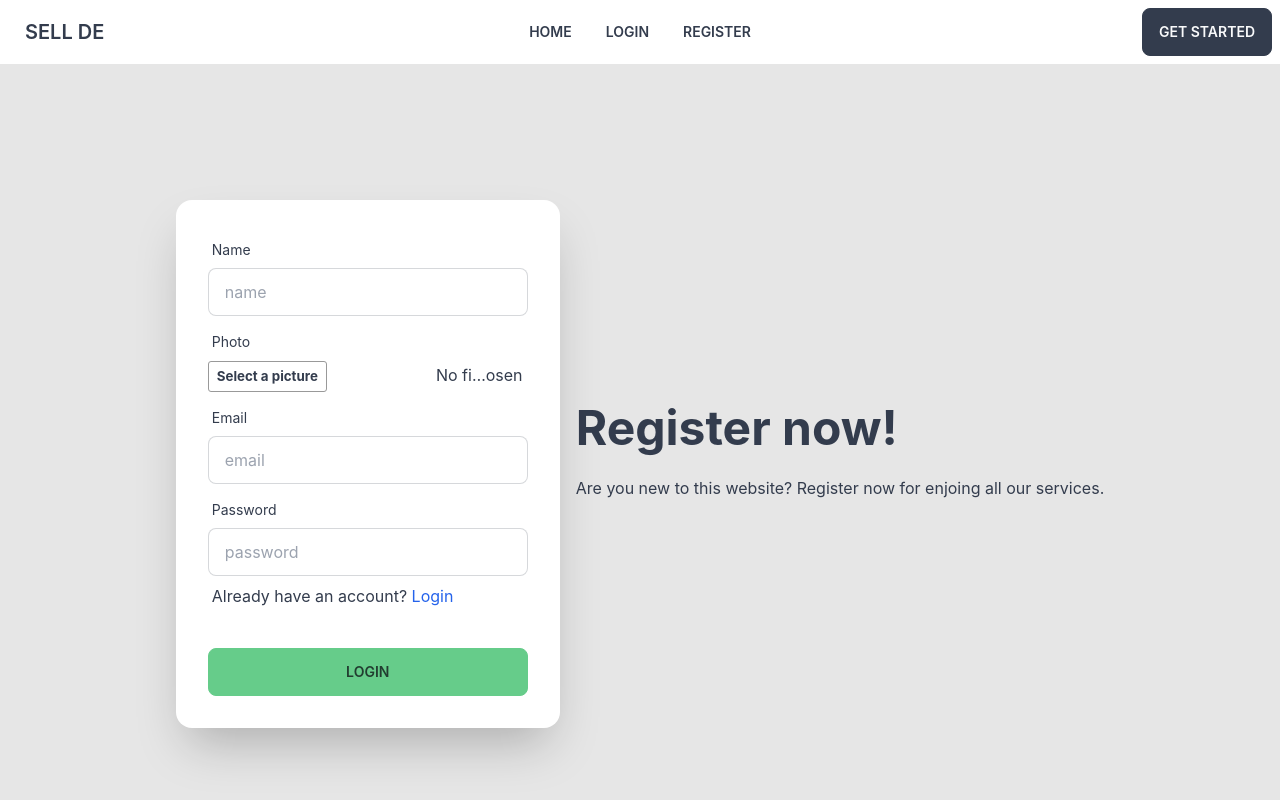
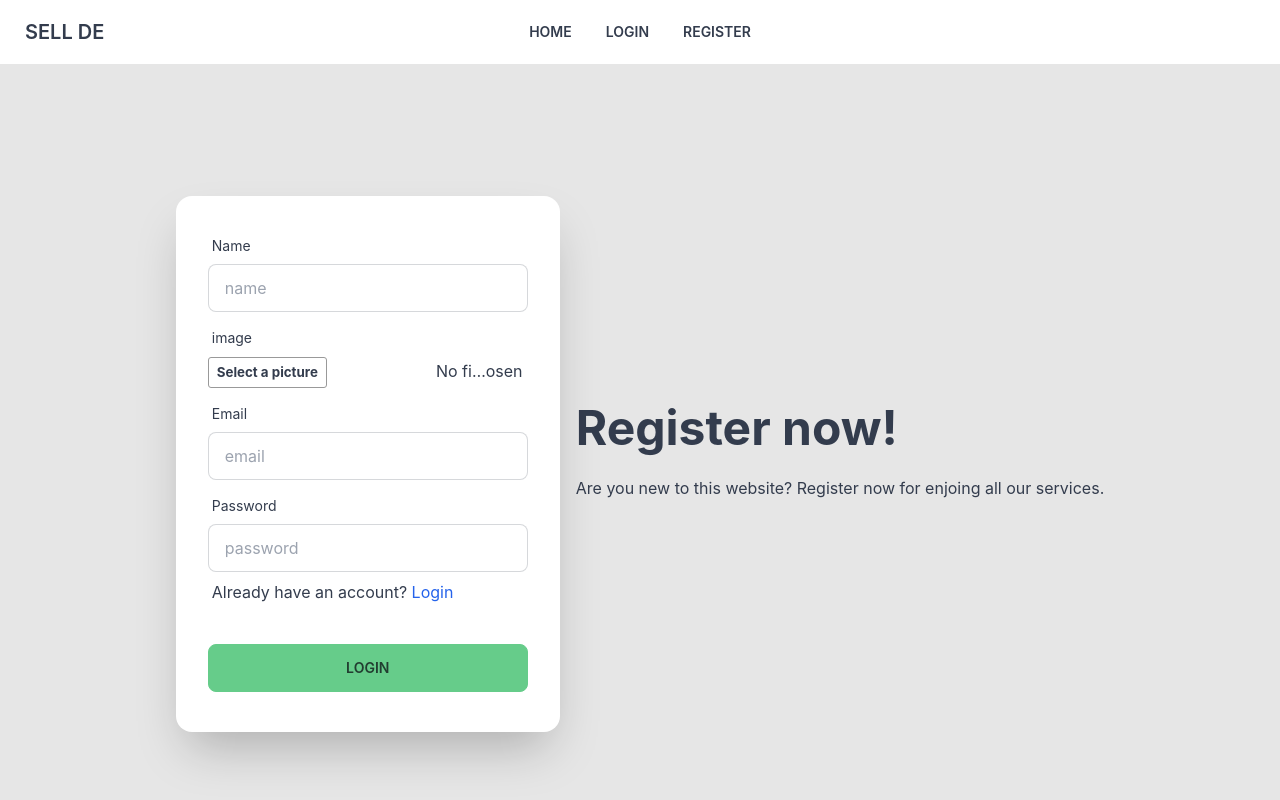
Before and after one commit to MARUF3470/sell-de-client-repo, a React (Create React App) app: page /register in a window 1280 px wide. Shown: the top 800 px of the page. Built offline with nearby package versions, Linux system fonts and the light colour scheme; no server answers.

Commit message:
register created succesfully

```diff
--- a/package.json
+++ b/package.json
@@ -10,6 +10,8 @@
     "firebase": "^9.14.0",
     "react": "^18.2.0",
     "react-dom": "^18.2.0",
+    "react-hook-form": "^7.39.5",
+    "react-hot-toast": "^2.4.0",
     "react-router-dom": "^6.4.3",
     "react-scripts": "5.0.1",
     "web-vitals": "^2.1.4"
--- a/src/App.js
+++ b/src/App.js
@@ -1,3 +1,4 @@
+import { Toaster } from 'react-hot-toast';
 import { RouterProvider } from 'react-router-dom';
 import './App.css';
 import router from './components/routes/Routes/Routes';
@@ -5,6 +6,7 @@ import router from './components/routes/Routes/Routes';
 function App() {
   return (
     <div>
+      <Toaster></Toaster>
       <RouterProvider router={router}></RouterProvider>
     </div>
   );
--- a/src/components/Context/AuthProvider/AuthProvider.js
+++ b/src/components/Context/AuthProvider/AuthProvider.js
@@ -26,6 +26,7 @@ const AuthProvider = ({ children }) => {
         const unsubcribe = onAuthStateChanged(auth, currentUser => {
             setUser(currentUser)
             setLoading(false)
+            console.log(currentUser)
         })
         return () => unsubcribe();
     }, [])
@@ -34,7 +35,7 @@ const AuthProvider = ({ children }) => {
         loading,
         login,
         registration,
-        updateProfile,
+        updateUserProfile,
         logOut
     }
     return (
--- a/src/pages/Login/Login.js
+++ b/src/pages/Login/Login.js
@@ -1,7 +1,9 @@
-import React from 'react';
+import React, { useState } from 'react';
 import { Link } from 'react-router-dom';
+import { AuthContext } from '../../components/Context/AuthProvider/AuthProvider';
 
 const Login = () => {
+    const { } = useState(AuthContext)
     return (
         <div className="hero min-h-screen bg-base-200">
             <div className="hero-content flex-col lg:flex-row-reverse">
--- a/src/pages/Login/Register.js
+++ b/src/pages/Login/Register.js
@@ -1,8 +1,60 @@
-import React from 'react';
+import React, { useContext, useState } from 'react';
+import { useForm } from 'react-hook-form';
+import toast from 'react-hot-toast';
 import { Link } from 'react-router-dom';
+import { AuthContext } from '../../components/Context/AuthProvider/AuthProvider';
 import './register.css'
 
 const Register = () => {
+    const { registration, updateUserProfile } = useContext(AuthContext)
+    const [registrationError, setRegistrationError] = useState('')
+    const [photo, setPhoto] = useState(null)
+    const { register, handleSubmit, formState: { errors } } = useForm()
+    const imageApiKey = process.env.REACT_APP_imgkey;
+    console.log(imageApiKey)
+    const handleLogin = data => {
+        setRegistrationError('')
+        console.log(data)
+        const image = data.image[0];
+        const formData = new FormData();
+        formData.append('image', image)
+        const url = `https://api.imgbb.com/1/upload?key=${imageApiKey}`
+        fetch(url, {
+            method: 'POST',
+            body: formData
+        })
+            .then(res => res.json())
+            .then(imgData => {
+                if (imgData.success) {
+                    console.log(imgData.data.url)
+                    setPhoto(imgData.data.url)
+                }
+            })
+        registration(data.email, data.password)
+            .then(res => {
+                const user = res.user;
+                toast.success('Your account is created successfully')
+                console.log(user)
+                const profile = {
+                    displayName: data.name,
+                    photoURL: photo
+                }
+                updateUser(profile)
+            })
+            .catch(err => {
+                console.error(err)
+                setRegistrationError(err.message)
+            })
+    }
+    const updateUser = profile => {
+        updateUserProfile(profile)
+            .then(() => {
+
+            })
+            .catch(err => {
+                console.log(err)
+            })
+    }
     return (
         <div className="hero min-h-screen  bg-base-200">
             <div className="hero-content flex-col lg:flex-row-reverse">
@@ -10,40 +62,49 @@ const Register = () => {
                     <h1 className="text-5xl font-bold">Register now!</h1>
                     <p className="py-6">Are you new to this website? Register now for enjoing all our services.</p>
                 </div>
-                <div className="card flex-shrink-0 w-full max-w-sm shadow-2xl bg-base-100">
+                <form onSubmit={handleSubmit(handleLogin)} className="card flex-shrink-0 w-full max-w-sm shadow-2xl bg-base-100">
                     <div className="card-body">
                         <div className="form-control">
                             <label className="label">
                                 <span className="label-text">Name</span>
                             </label>
-                            <input type="text" placeholder="name" className="input input-bordered" />
+                            <input type="text" {...register('name', { required: 'User name field must be completed' })} placeholder="name" className="input input-bordered" />
+                            {errors.name && <p className='text-red-400'>{errors.name?.message}</p>}
                         </div>
                         <div className="form-control">
                             <label className="label">
-                                <span className="label-text">Photo</span>
+                                <span className="label-text">image</span>
                             </label>
-                            <input type="file" placeholder="email" className="custom-file-input" />
+                            <input type="file" {...register('image', { required: 'User Your image' })} className="custom-file-input" />
+                            {errors.image && <p className='text-red-400'>{errors.image?.message}</p>}
                         </div>
                         <div className="form-control">
                             <label className="label">
                                 <span className="label-text">Email</span>
                             </label>
-                            <input type="email" placeholder="email" className="input input-bordered" />
+                            <input type="email" {...register('email', { required: 'Enter your email address' })} placeholder="email" className="input input-bordered" />
+                            {
+                                errors.email && <p className='text-red-400'>{errors.email?.message}</p>
+                            }
                         </div>
                         <div className="form-control">
                             <label className="label">
                                 <span className="label-text">Password</span>
                             </label>
-                            <input type="password" placeholder="password" className="input input-bordered" />
+                            <input type="password" {...register('password', { required: 'Enter Your password' })} placeholder="password" className="input input-bordered" />
+                            {
+                                errors.password && <p className='text-red-400'>{errors.password?.message}</p>
+                            }
                             <label className="label">
                                 <p>Already have an account? <Link className='text-blue-600' to='/login'>Login</Link></p>
                             </label>
                         </div>
                         <div className="form-control mt-6">
-                            <button className="btn btn-primary">Login</button>
+                            <input type="submit" className="btn btn-primary" value="Login" />
                         </div>
+                        <p className='text-error'>{registrationError}</p>
                     </div>
-                </div>
+                </form>
             </div>
         </div>
     );
--- a/src/pages/shared/Header/Header.js
+++ b/src/pages/shared/Header/Header.js
@@ -1,11 +1,20 @@
-import React from 'react';
+import React, { useContext } from 'react';
 import { Link } from 'react-router-dom';
+import { AuthContext } from '../../../components/Context/AuthProvider/AuthProvider';
 
 const Header = () => {
+    const { logOut, user } = useContext(AuthContext)
+    const handleLogout = () => {
+        logOut()
+            .then(res => { })
+            .catch(err => console.log(err))
+    }
     const menu = <>
         <li><Link className='btn btn-ghost' to='/'>Home</Link></li>
-        <li><Link className='btn btn-ghost' to='/login'>Login</Link></li>
-        <li><Link className='btn btn-ghost' to='/register'>Register</Link></li>
+        {
+            !user?.email && <><li><Link className='btn btn-ghost' to='/login'>Login</Link></li>
+                <li><Link className='btn btn-ghost' to='/register'>Register</Link></li></>
+        }
     </>
     return (
         <div>
@@ -27,7 +36,9 @@ const Header = () => {
                     </ul>
                 </div>
                 <div className="navbar-end">
-                    <a className="btn">Get started</a>
+                    {
+                        user?.email && <button onClick={handleLogout} className='btn'>LogOut</button>
+                    }
                 </div>
             </div>
         </div>
```
Also changed, not shown: 1 other file (tests, documents, lock files or other folders).
